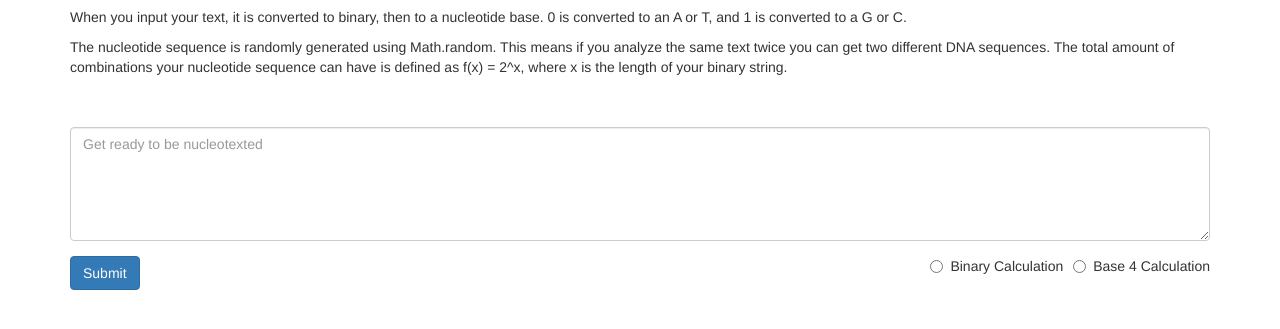
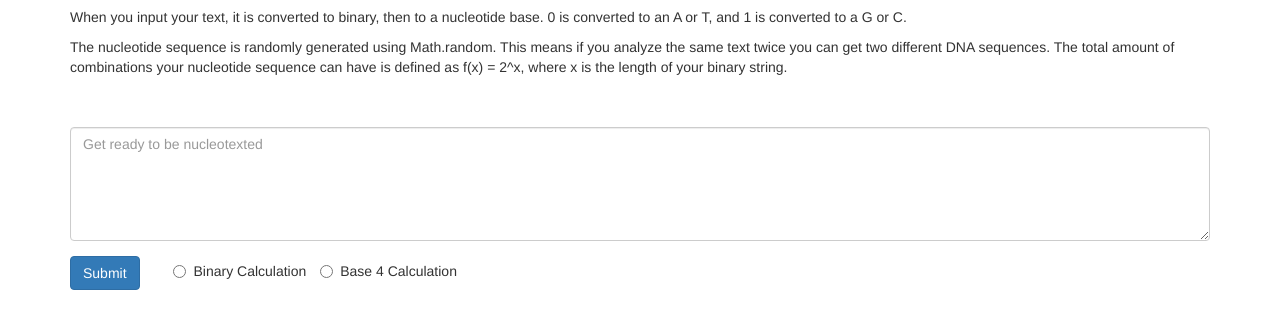
Before and after one commit to jeffreyhshapiro/nucleotext, a website: page view/html/index.html in a window 1280 px wide. Shown: the part 113-442 px from the top of the page. Drawn offline with nearby package versions, Linux system fonts and the light colour scheme; files that its build step writes are made by us from their sources; files whose address does not match are found by name.

Commit message:
added options for binary and base four, added error message when neither is chosen

```diff
--- a/view/css/index.css
+++ b/view/css/index.css
@@ -6,6 +6,7 @@
    word-wrap: break-word;      /* IE */
 }
 
-#binaryButton {
+#binaryPadding {
   padding-right: 10px;
+  padding-left: 50px;
 }
--- a/view/html/index.html
+++ b/view/html/index.html
@@ -19,8 +19,10 @@
   </div>
   <div ng-controller='selectAlg' class="radio">
     <button type="button" class="btn btn-primary" ng-click='selectAlg()'>Submit</button>
-    <label class='pull-right'><input type="radio" ng-model='alg' value='baseFour' name="optradio">Base 4 Calculation</label>
-    <label class="pull-right" id="binaryButton"><input type="radio" ng-model='alg' value='binary' name="optradio">Binary Calculation</label>
+    <label id="binaryPadding"><input type="radio" id='binaryButton' ng-model='alg' value='binary' name="optradio">Binary Calculation</label>
+    <label><input type="radio" ng-model='alg' value='baseFour' name="optradio">Base 4 Calculation</label>
+    <br /><br />
+    <div ng-hide='chooseCalcMethod'>Please choose either binary or base four as your calculation method.</div>
   </div>
   <gen-binary></gen-binary>
   <gen-base-four></gen-base-four>
--- a/view/js/textSubmit.js
+++ b/view/js/textSubmit.js
@@ -1,12 +1,13 @@
 angular.module('nucleotext')
   .controller('selectAlg', function($scope) {
+    $scope.chooseCalcMethod = true;
     $scope.selectAlg = function() {
       if ($scope.alg === 'binary') {
         $scope.convertToBinary();
       } else if ($scope.alg === 'baseFour') {
         $scope.convertToBaseFour();
       } else {
-        console.log('choose a string conversion algorithm')
+        $scope.chooseCalcMethod = false;
       }
     }
   })
```
Also changed, not shown: 1 other file.
